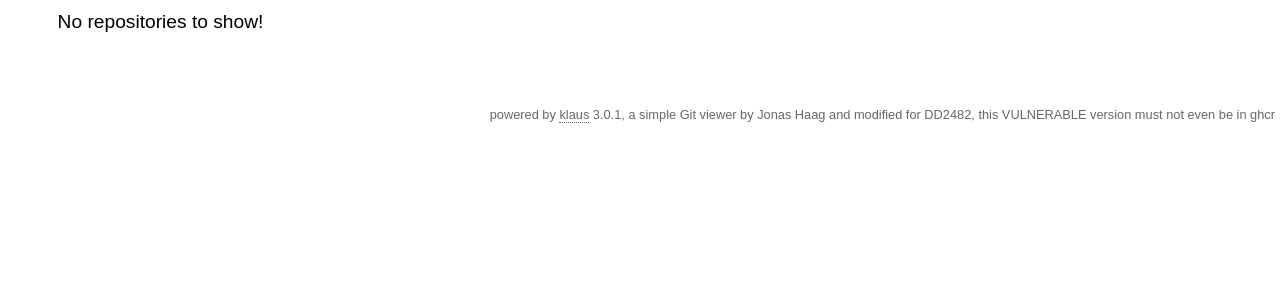
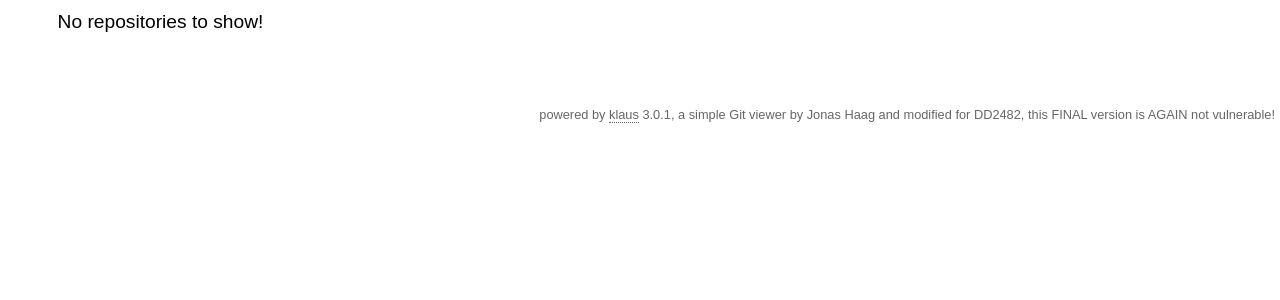
Before and after one commit to superderker/klaus-clone, a Flask app: page / in a window 1280 px wide. Shown: the part 172-472 px from the top of the page. Run offline with Flask 3, Linux system fonts and the light colour scheme; parts of the project's set-up code (start-up, migrations or seed data) failed here and were passed over.

Commit message:
remove vulnerability

```diff
--- a/klaus/templates/skeleton.html
+++ b/klaus/templates/skeleton.html
@@ -25,5 +25,5 @@
 
 <footer>
   powered by <a href="https://github.com/jonashaag/klaus">klaus</a> {{ KLAUS_VERSION }},
-  a simple Git viewer by Jonas Haag and modified for DD2482, this VULNERABLE version must not even be in ghcr
+  a simple Git viewer by Jonas Haag and modified for DD2482, this FINAL version is AGAIN not vulnerable!
 </footer>
```
Also changed, not shown: 1 other file.
